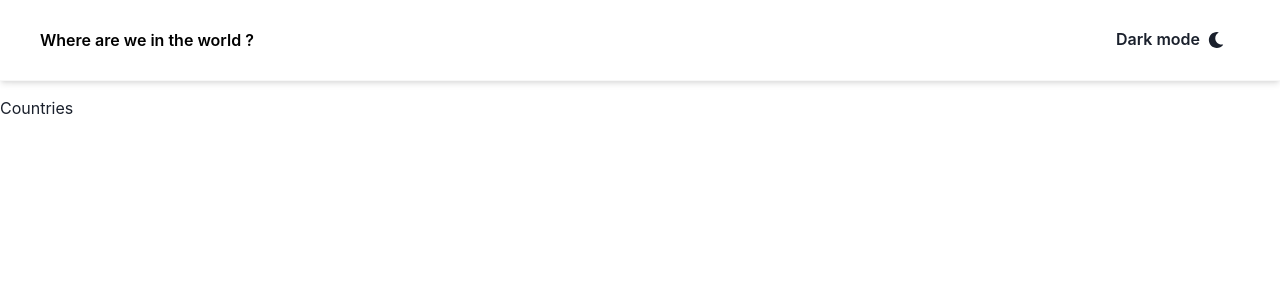
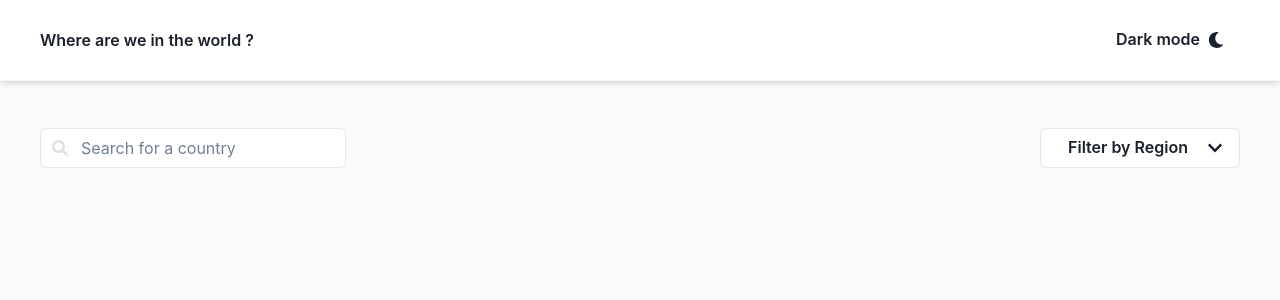
Before and after one commit to japhheth/Bumpa-assessment, a React (Create React App) app: page /countries in a window 1280 px wide. Shown: the top 300 px of the page. Built offline with nearby package versions, Linux system fonts and the light colour scheme.

Commit message:
Added the country overveiw header

```diff
--- a/src/components/ColorModeSwitcher/ColorModeSwitcher.tsx
+++ b/src/components/ColorModeSwitcher/ColorModeSwitcher.tsx
@@ -21,7 +21,7 @@ export const ColorModeSwitcher: React.FC<ColorModeSwitcherProps> = (props) => {
       marginLeft="2"
       variant="ghost"
       color="current"
-      onClick={toggleColorMode}
+      onClick={() => {}}
       rightIcon={<SwitchIcon />}
       aria-label={`Switch to ${text} mode`}
       {...props}
--- a/src/components/Layout/index.tsx
+++ b/src/components/Layout/index.tsx
@@ -4,12 +4,12 @@ import Header from "../navbar";
 
 const Layout = () => {
   return (
-    <div>
+    <Box>
       <Header />
-      <Box pt="24">
+      <Box pt="24" px={[3, 4, 6, 10]} backgroundColor="#FAFAFA" height="100vh">
         <Outlet />
       </Box>
-    </div>
+    </Box>
   );
 };
 
--- /dev/null
+++ b/src/components/form/Dropdown/defs.ts
@@ -0,0 +1,12 @@
+type KeyValuePair = {
+  text: string;
+  value: string;
+};
+
+export const regionOptions: Array<KeyValuePair> = [
+  { text: "Africa", value: "Africa" },
+  { text: "America", value: "America" },
+  { text: "Asia", value: "Asia" },
+  { text: "Europe", value: "Europe" },
+  { text: "Oceania", value: "Oceania" },
+];
--- /dev/null
+++ b/src/components/form/Dropdown/index.tsx
@@ -0,0 +1,47 @@
+import { useState } from "react";
+import {
+  Select,
+  Box,
+  Menu,
+  MenuButton,
+  MenuList,
+  MenuItem,
+  Button,
+} from "@chakra-ui/react";
+import { FaChevronDown } from "react-icons/fa";
+import { regionOptions } from "./defs";
+
+const Dropdown = () => {
+  const [selected, setSelected] = useState<string>("");
+
+  return (
+    <Box>
+      <Menu matchWidth>
+        <MenuButton
+          variant="solid"
+          width={["full", "200px"]}
+          as={Button}
+          rightIcon={<FaChevronDown />}
+          backgroundColor="white"
+          border="1px"
+          borderColor="gray.200"
+        >
+          {selected ? selected : "Filter by Region"}
+        </MenuButton>
+        <MenuList>
+          {regionOptions.map(({ text, value }, index) => (
+            <MenuItem
+              key={`region-${text}-${index}`}
+              value={value}
+              onClick={() => setSelected(value)}
+            >
+              {text}
+            </MenuItem>
+          ))}
+        </MenuList>
+      </Menu>
+    </Box>
+  );
+};
+
+export default Dropdown;
--- /dev/null
+++ b/src/components/form/SearchInput/index.tsx
@@ -0,0 +1,27 @@
+import {
+  FormControl,
+  Input,
+  InputGroup,
+  InputLeftElement,
+} from "@chakra-ui/react";
+import { FaSearch } from "react-icons/fa";
+
+const SearchInput = () => {
+  return (
+    <FormControl isRequired width={["full", "fit-content"]}>
+      <InputGroup>
+        <InputLeftElement pointerEvents="none">
+          <FaSearch color="#E2E2E2" />
+        </InputLeftElement>
+        <Input
+          type="text"
+          size="md"
+          backgroundColor="white"
+          placeholder="Search for a country"
+        />
+      </InputGroup>
+    </FormControl>
+  );
+};
+
+export default SearchInput;
--- a/src/components/navbar/MainNav.tsx
+++ b/src/components/navbar/MainNav.tsx
@@ -2,7 +2,6 @@ import { Flex, Box, Text, useColorMode } from "@chakra-ui/react";
 import { ColorModeSwitcher } from "../ColorModeSwitcher/ColorModeSwitcher";
 
 const MainNav = () => {
-  const { colorMode } = useColorMode();
   return (
     <Flex
       w="100"
@@ -12,10 +11,7 @@ const MainNav = () => {
       justify="space-between"
     >
       <Box>
-        <Text
-          color={colorMode === "light" ? "black" : "white"}
-          fontWeight="semibold"
-        >
+        <Text color="current" fontWeight="semibold">
           Where are we in the world ?
         </Text>
       </Box>
--- /dev/null
+++ b/src/pages/Countries/components/CountriesHeader.tsx
@@ -0,0 +1,20 @@
+import { Flex } from "@chakra-ui/react";
+import SearchInput from "../../../components/form/SearchInput";
+import Dropdown from "../../../components/form/Dropdown";
+
+const ContriesHeader = () => {
+  return (
+    <Flex
+      mt="8"
+      w="100"
+      gap="5"
+      direction={["column", "row"]}
+      justifyContent="space-between"
+    >
+      <SearchInput />
+      <Dropdown />
+    </Flex>
+  );
+};
+
+export default ContriesHeader;
--- /dev/null
+++ b/src/pages/Countries/components/Country.tsx
@@ -0,0 +1,5 @@
+const Country = () => {
+  return <></>;
+};
+
+export default Country;
--- /dev/null
+++ b/src/pages/Countries/components/CountryList.tsx
@@ -0,0 +1,5 @@
+const CountryList = () => {
+  return <></>;
+};
+
+export default CountryList;
--- a/src/pages/Countries/index.tsx
+++ b/src/pages/Countries/index.tsx
@@ -1,5 +1,13 @@
+import { useState } from "react";
+import { Box } from "@chakra-ui/react";
+import ContriesHeader from "./components/CountriesHeader";
+
 const Countries = () => {
-  return <div>Countries</div>;
+  return (
+    <Box>
+      <ContriesHeader />
+    </Box>
+  );
 };
 
 export default Countries;
```
